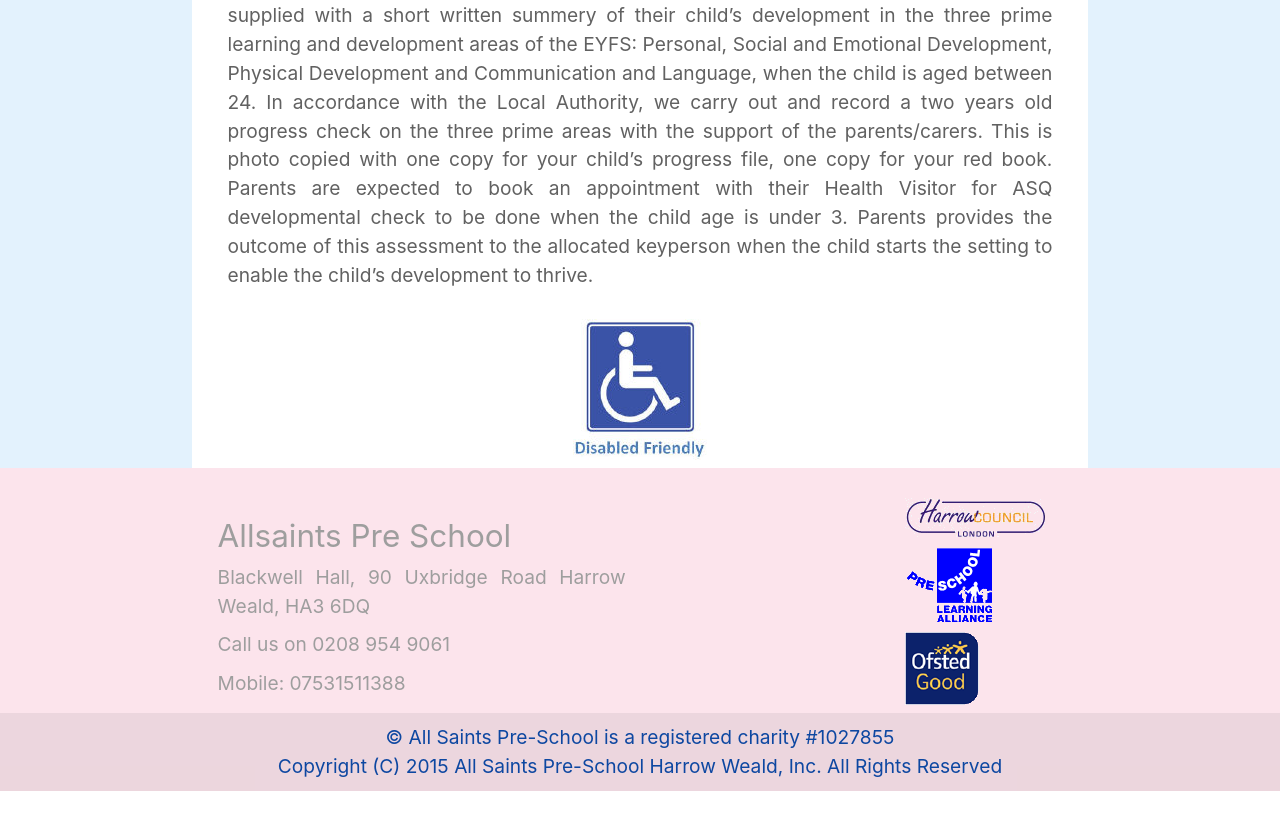
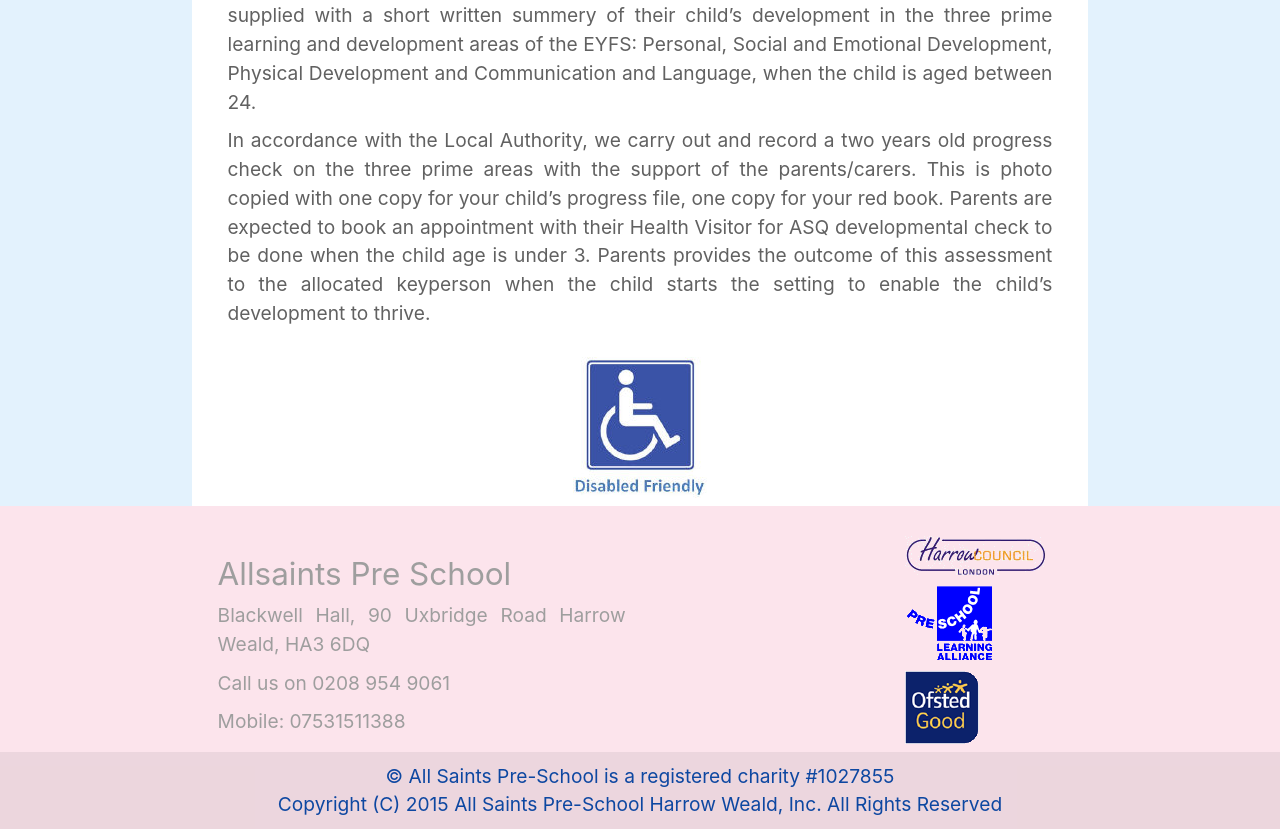
Before and after one commit to rajgthub/appdevdep, a React (Create React App) app: page /#/Earlyyears in a window 1280 px wide. Shown: the part 1521-2350 px from the top of the page. Before the commit the page ends 2312 px from the top, so only its background shows below. Built offline with nearby package versions, Linux system fonts and the light colour scheme.

Commit message:
add space in early years page

```diff
--- a/src/components/Earlyyears.js
+++ b/src/components/Earlyyears.js
@@ -97,21 +97,17 @@ const Earlyyears = () => {
         must be supplied with a short written summery of their child’s
         development in the three prime learning and development areas of the
         EYFS: Personal, Social and Emotional Development, Physical Development
-        and Communication and Language, when the child is aged between 24. In
-        accordance with the Local Authority, we carry out and record a two years
-        old progress check on the three prime areas with the support of the
-        parents/carers. This is photo copied with one copy for your child’s
+        and Communication and Language, when the child is aged between 24.
+      </p>
+      <p className="grey-text text-darken-2">
+        In accordance with the Local Authority, we carry out and record a two
+        years old progress check on the three prime areas with the support of
+        the parents/carers. This is photo copied with one copy for your child’s
         progress file, one copy for your red book. Parents are expected to book
         an appointment with their Health Visitor for ASQ developmental check to
         be done when the child age is under 3. Parents provides the outcome of
         this assessment to the allocated keyperson when the child starts the
         setting to enable the child’s development to thrive.
-        {/* The Early Years Foundation Stage (EYFS) requires that parents and carers must be
-        supplied with a short written summery of their child’s development in the three prime learning and development areas of the EYFS: Personal,
-        Social and Emotional Development, Physical Development and Communication and Language, when the child is aged between 24.
-        In accordance with the Local Authority, we carry out and record a two year old progress check on the three areas with the support of the parents/carers.
-        This is photo copied with one copy for your child’s progress file,
-        one copy for your red book and one copy is sent to a Health Visitor. */}
       </p>
     </div>
   )
```
